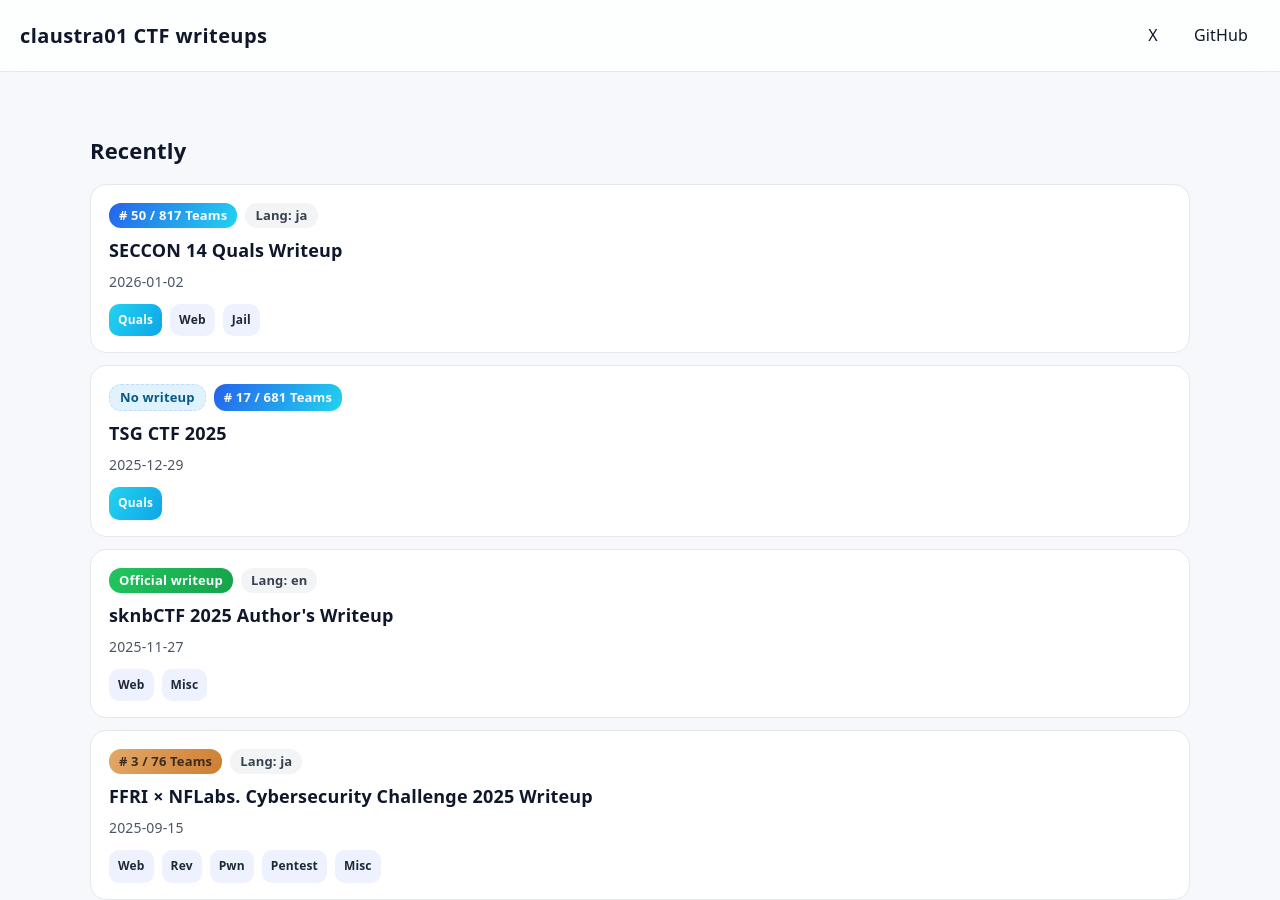
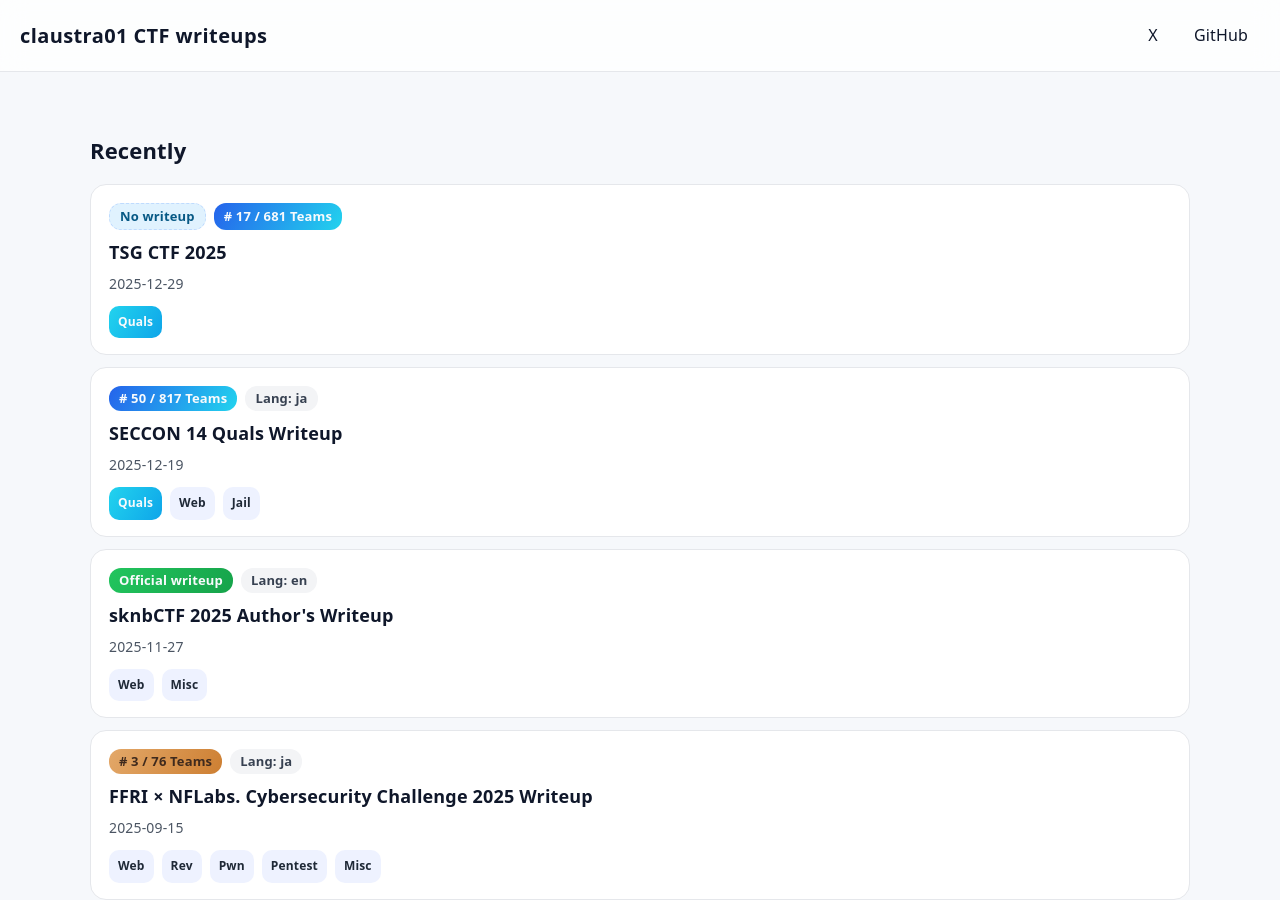
Before and after one commit to claustra01/my-ctf-writeups, a Jekyll site: the page built from index.md, in a window 1280 px wide and 900 px high. Built offline with Jekyll 4.4.1, drawn with Linux system fonts in a browser that asks for light colours.

Commit message:
update: date

```diff
--- a/_writeups/seccon_14_quals.md
+++ b/_writeups/seccon_14_quals.md
@@ -1,6 +1,6 @@
 ---
 title: SECCON 14 Quals Writeup
-date: 2026-01-02
+date: 2025-12-19
 layout: writeup
 rank: 50
 total_teams: 817
```
